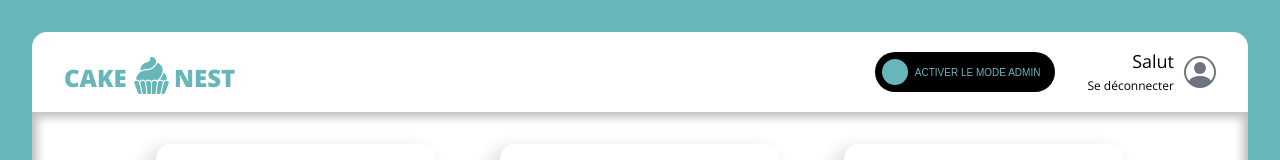
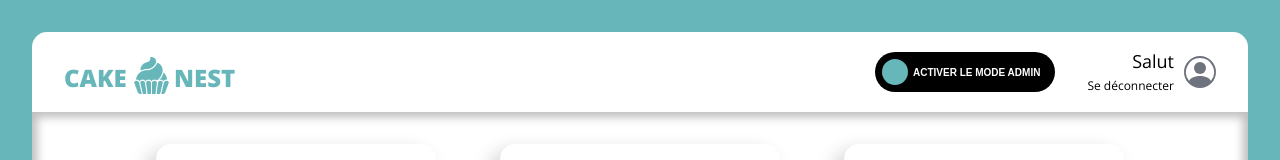
Before and after one commit to Atthis/cda-react-cake-nest, a React (Vite) app: page /commandes in a window 1280 px wide. Shown: the top 160 px of the page. Built offline with nearby package versions, Linux system fonts and the light colour scheme.

Commit message:
create toast and style

```diff
--- a/src/App.jsx
+++ b/src/App.jsx
@@ -1,5 +1,7 @@
 import { useState, createContext } from 'react';
 import { BrowserRouter as Router, Routes, Route } from 'react-router-dom';
+
+import 'react-toastify/dist/ReactToastify.min.css';
 
 import Login from './views/login/Login';
 import ShopPage from './views/shopPage/ShopPage';
--- a/src/components/AdminToggle.jsx
+++ b/src/components/AdminToggle.jsx
@@ -2,6 +2,7 @@ import React, { useContext } from 'react';
 import styled from 'styled-components';
 import { theme } from '../utils';
 import { AdminContext } from '../views/shopPage/ShopPage';
+import { toast } from 'react-toastify';
 
 const AdminToggleStyled = styled.button`
   position: relative;
@@ -13,11 +14,14 @@ const AdminToggleStyled = styled.button`
   padding-inline: ${theme.spacing.sm};
   border-width: 3px;
   border-style: solid;
-  border-radius: 40px;
+  border-radius: 50px;
 
   font-size: ${theme.fonts.size.XXS};
+  font-weight: 700;
   text-transform: uppercase;
   transition: all 0.5s ease-in-out;
+
+  cursor: pointer;
 
   .toggle-thumb {
     position: absolute;
@@ -36,7 +40,7 @@ const AdminToggleStyled = styled.button`
       justify-content: flex-start;
       background-color: white;
       border-color: ${theme.colors.primary};
-      color: black;
+      color: ${theme.colors.primary};
 
 
       .toggle-thumb {
@@ -48,7 +52,7 @@ const AdminToggleStyled = styled.button`
       justify-content: flex-end;
     background-color: black;
     border-color: transparent;
-    color: ${theme.colors.primary};
+    color: ${theme.colors.white};
 
     .toggle-thumb {
       left: ${theme.spacing.xxs}
@@ -59,13 +63,19 @@ const AdminToggleStyled = styled.button`
 function AdminToggle() {
   const { isAdmin, setIsAdmin } = useContext(AdminContext);
 
+  const adminNotify = () => toast.info('Mode Admin actif');
+
   function handleClick() {
-    isAdmin ? setIsAdmin(false) : setIsAdmin(true);
+    if (isAdmin) setIsAdmin(false);
+    else {
+      setIsAdmin(true);
+      adminNotify();
+    }
   }
 
   return (
     <AdminToggleStyled onClick={handleClick} $isAdmin={isAdmin}>
-      <div className='toggle-thumb'></div>
+      <span className='toggle-thumb'></span>
       {isAdmin ? 'Mode admin activé' : 'Activer le mode Admin'}
     </AdminToggleStyled>
   );
--- a/src/views/shopPage/ShopPage.jsx
+++ b/src/views/shopPage/ShopPage.jsx
@@ -5,10 +5,14 @@ import { theme } from '../../utils/index.js';
 import Wrapper from '../../components/Wrapper';
 import NavBar from '../../components/NavBar';
 import Menu from './Menu.jsx';
+import { ToastContainer } from 'react-toastify';
 
 export const AdminContext = createContext(null);
 
 const ShopPageStyled = styled.div`
+  --toastify-icon-color-info: ${theme.colors.green};
+  --toastify-color-progress-info: ${theme.colors.green};
+
   display: flex;
   flex-direction: column;
   width: 100%;
@@ -27,6 +31,7 @@ function ShopPage() {
     <AdminContext.Provider value={{ isAdmin, setIsAdmin }}>
       <Wrapper bgImg={theme.colors.primary}>
         <ShopPageStyled>
+          <ToastContainer role='alert' position='bottom-right' autoClose={1500} theme='light' closeOnClick />
           <NavBar />
           <Menu />
         </ShopPageStyled>
```
